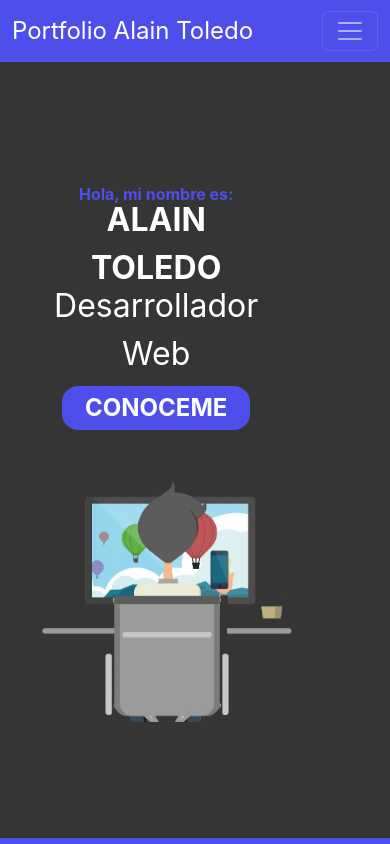
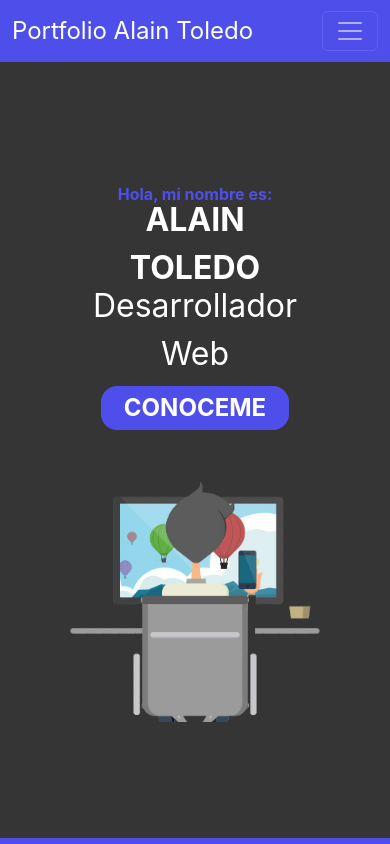
Before and after one commit to alaintoledo94/portfolio_alain_toledo, a plain HTML site: page index.html in a window 390 px wide. Shown: the top 844 px of the page. Drawn offline with Linux system fonts and the light colour scheme.

Commit message:
actualizacion de estilos

```diff
--- a/css/styles.css
+++ b/css/styles.css
@@ -344,7 +344,8 @@ footer img {
 
 @media (min-width: 0px) and (max-width: 575px) {
   .contenedor_principal_index {
-    display: grid;
+
+    display: flex;
     align-items: center;
     justify-content: center;
     text-align: center;
@@ -354,7 +355,7 @@ footer img {
     display: grid;
     justify-content: center;
     align-items: center;
-    margin-left: 50px;
+
   }
 
   .contenedor_img {
```
